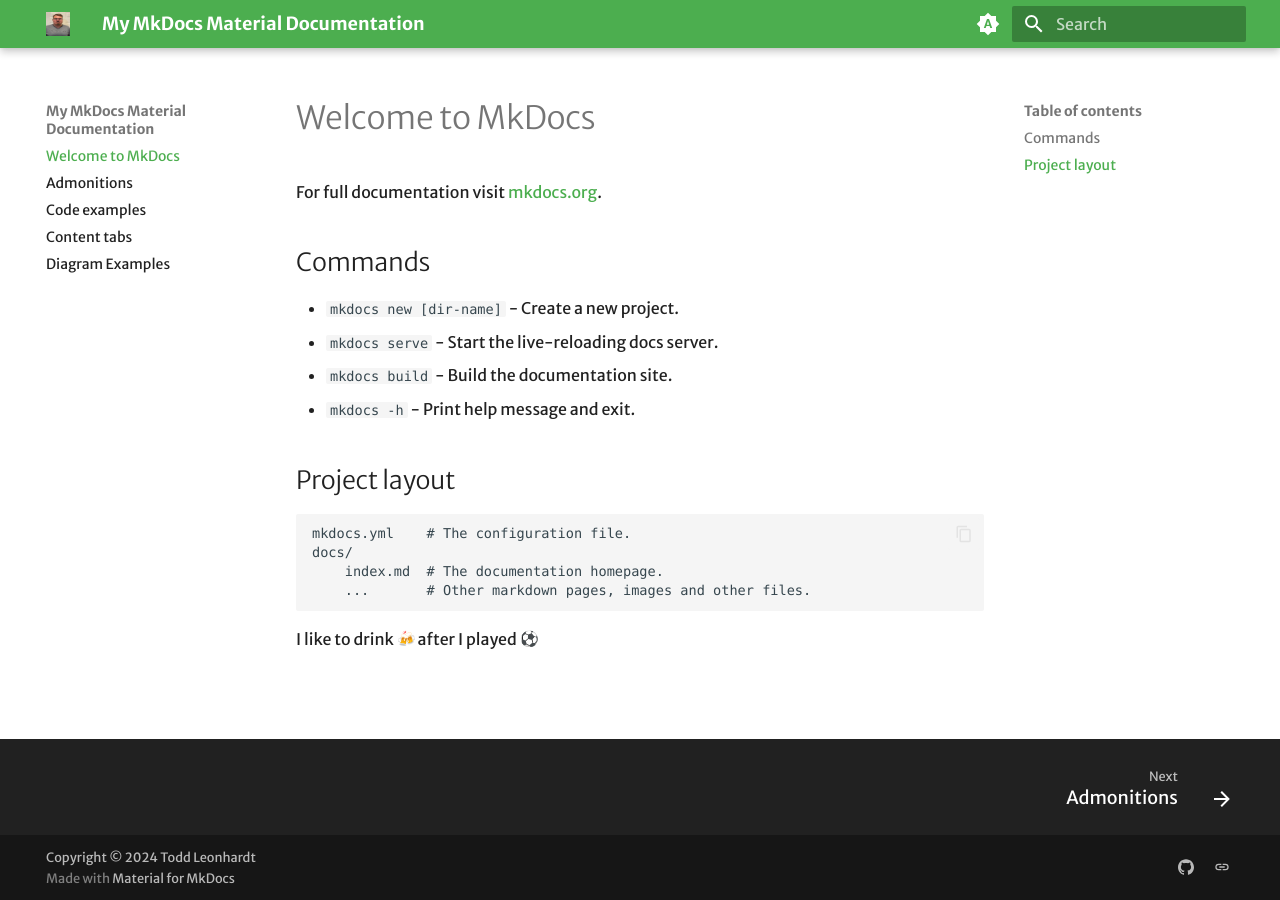
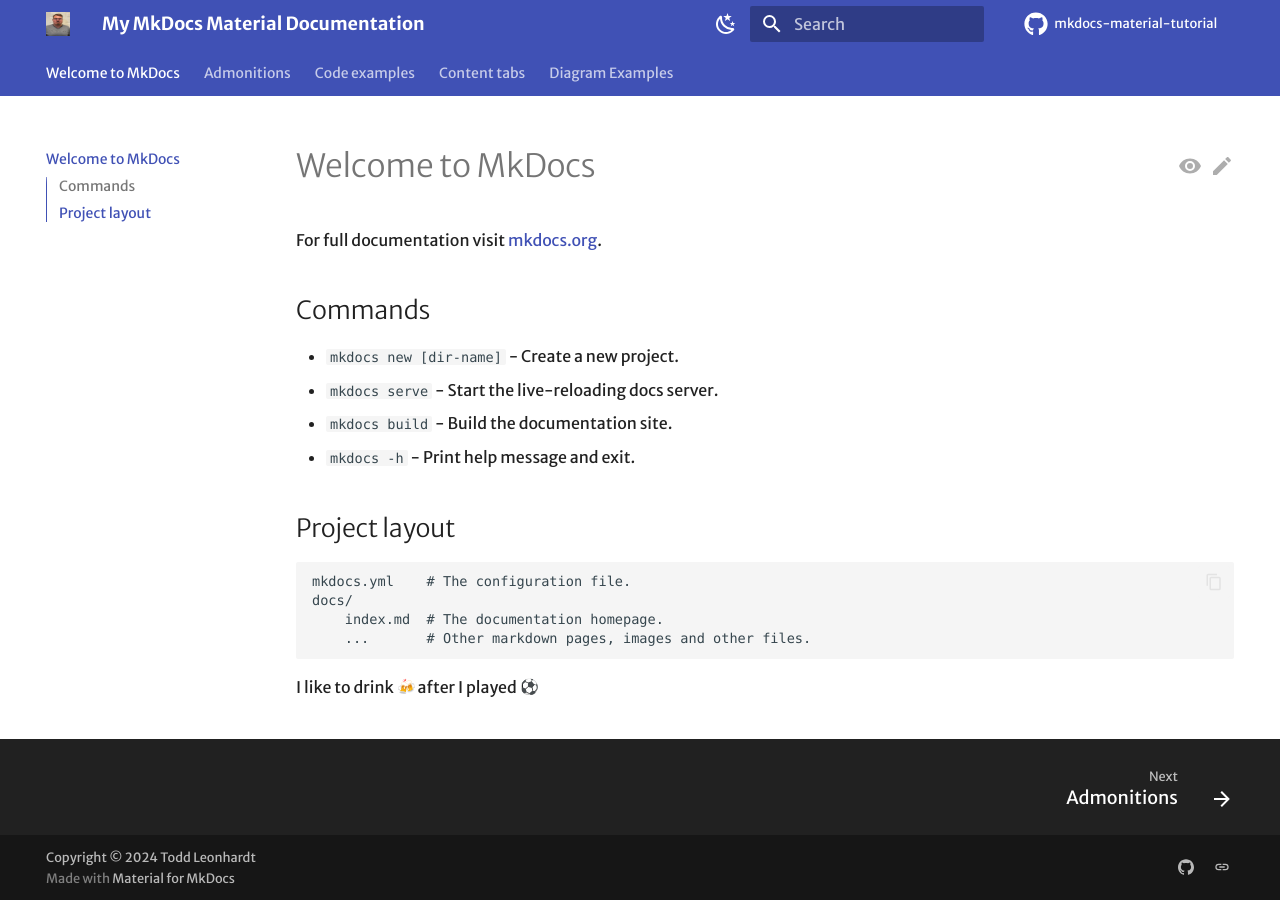
Before and after one commit to tleonhardt/mkdocs-material-tutorial, an MkDocs documentation site: the page built from docs/index.md, in a window 1280 px wide. Built offline with MkDocs 1.6.1 and Material for MkDocs 9.7.7, drawn with Linux system fonts in a browser that asks for light colours; emoji names are drawn with the system emoji font; some web fonts are replaced; comment, search, counter and statistics services are not loaded.

Commit message:
Added various features to the docs

```diff
--- a/mkdocs.yml
+++ b/mkdocs.yml
@@ -1,40 +1,50 @@
 site_name: My MkDocs Material Documentation
 site_url: https://tleonhardt.github.io/mkdocs-material-tutorial
-
+repo_url: https://github.com/tleonhardt/mkdocs-material-tutorial
+repo_name: mkdocs-material-tutorial
+edit_uri: edit/main/docs
+docs_dir: docs
 theme:
   name: material
+  language: en
+  icon:
+    repo: fontawesome/brands/github
+    logo: material/book-open-variant
+    edit: material/pencil
+    view: material/eye
   favicon: assets/favicon.ico
   features:
+    - navigation.sections
+    - navigation.footer
+    - navigation.top
+    - navigation.tracking
+    - navigation.tabs
+    # - navigation.path
+    - toc.follow
+    - toc.integrate
+    - content.action.edit
+    - content.action.view
     - content.code.copy
-    - navigation.footer
+    - content.code.annotate
+    - content.tabs.link
   font:
     text: Merriweather Sans
     code: Red Hat Mono
   logo: assets/logo.png
   palette:
-    # Palette toggle for automatic mode
-    - media: "(prefers-color-scheme)"
-      toggle:
-        icon: material/brightness-auto
-        name: Switch to light mode
-
     # Palette toggle for light mode
     - media: "(prefers-color-scheme: light)"
       scheme: default
       toggle:
-        icon: material/brightness-7
+        icon: material/weather-night
         name: Switch to dark mode
-      primary: green
-      accent: deep orange
 
     # Palette toggle for dark mode
     - media: "(prefers-color-scheme: dark)"
       scheme: slate
       toggle:
-        icon: material/brightness-4
-        name: Switch to system preference
-      primary: light blue
-      accent: deep purple
+        icon: material/weather-sunny
+        name: Switch to light mode
 
 markdown_extensions:
   - attr_list
```
